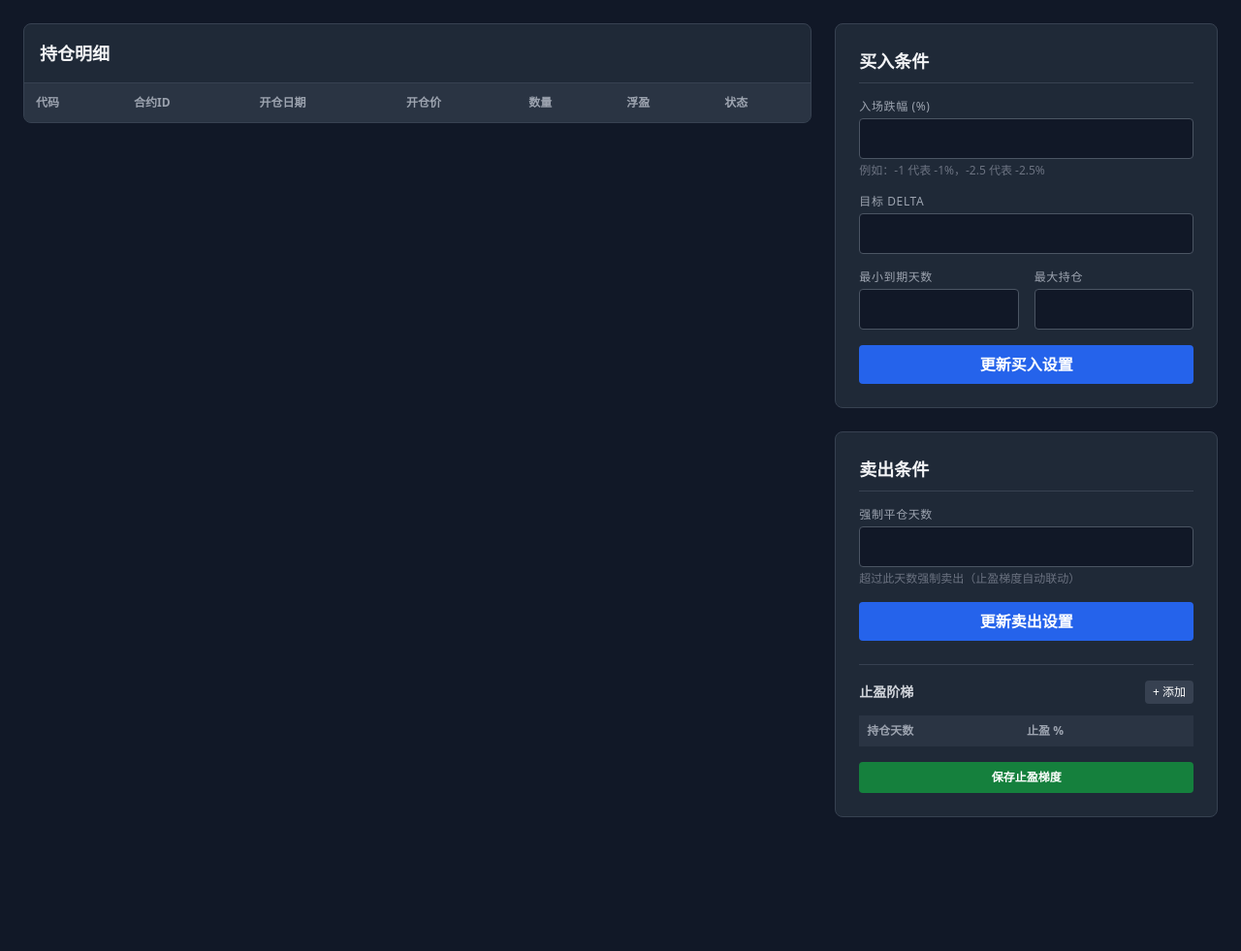
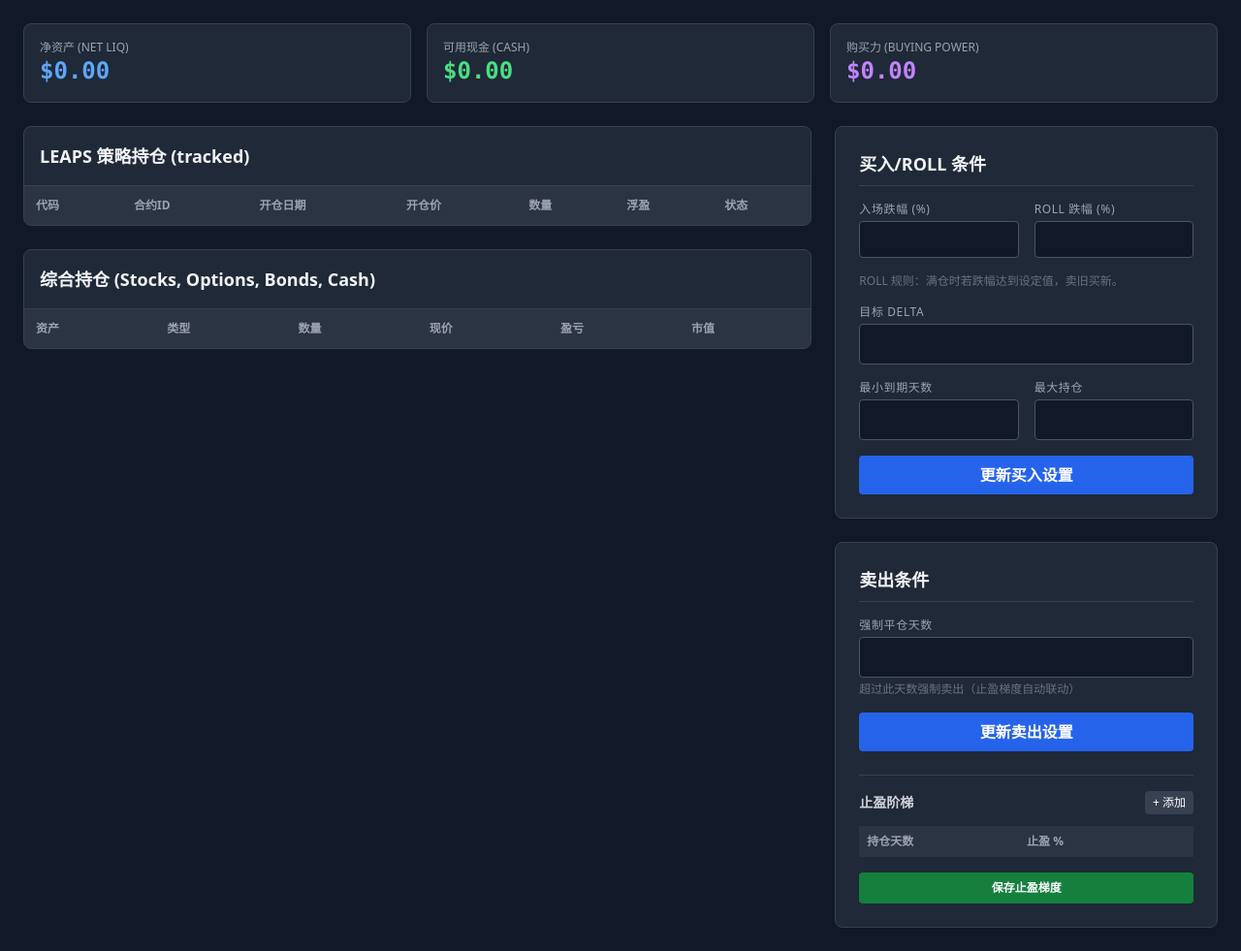
Before and after one commit to larkspur8506/qqq-bot, a Python web app: template web/templates/dashboard.html in a window 1280 px wide. Shown: the part 61-1042 px from the top of the page at 97% size. Before the commit the page ends 904 px from the top, so only its background shows below. Run offline with Jinja, Linux system fonts and the light colour scheme; the template is opened without the code that fills it, so the values that code supplies are empty; some libraries are stand-ins or nearby versions.

Commit message:
feat: add portfolio display and automatic ROLL rule logic

```diff
--- a/persistence.py
+++ b/persistence.py
@@ -74,6 +74,7 @@ class Database:
             'min_expiry_days': ('365', 'int'),
             'max_positions': ('3', 'int'),
             'time_exit_days': ('270', 'int'),
+            'roll_drop_pct': ('-0.05', 'float'),
             'ib_port': ('4004', 'int') # Default port, can be changed via UI
         }
 
--- a/web/server.py
+++ b/web/server.py
@@ -173,10 +173,16 @@ async def api_status():
     if bot_strategy:
         settings = bot_strategy.settings
 
+    # New: Portfolio Data
+    portfolio = None
+    if bot_strategy:
+        portfolio = await bot_strategy.get_all_holdings()
+
     return {
         "connected": connected,
         "positions": positions,
         "settings": settings,
+        "portfolio": portfolio,
         "server_time": datetime.now().strftime("%Y-%m-%d %H:%M:%S")
     }
 
--- a/web/templates/dashboard.html
+++ b/web/templates/dashboard.html
@@ -54,10 +54,39 @@
                 if (data.settings && !document.forms['buy-form'].dataset.filled) {
                     const bf = document.forms['buy-form'];
                     if (bf.entry_drop_pct) bf.entry_drop_pct.value = (data.settings.entry_drop_pct * 100).toFixed(2);
+                    if (bf.roll_drop_pct) bf.roll_drop_pct.value = (data.settings.roll_drop_pct * 100).toFixed(2);
                     if (bf.target_delta) bf.target_delta.value = data.settings.target_delta;
                     if (bf.min_expiry_days) bf.min_expiry_days.value = data.settings.min_expiry_days;
                     if (bf.max_positions) bf.max_positions.value = data.settings.max_positions;
                     bf.dataset.filled = "true";
+                }
+
+                // Fill Account Summary
+                if (data.portfolio && data.portfolio.summary) {
+                    const sum = data.portfolio.summary;
+                    document.getElementById('acc-liq').innerText = '$' + sum.NetLiquidity.toLocaleString(undefined, { minimumFractionDigits: 2 });
+                    document.getElementById('acc-cash').innerText = '$' + sum.TotalCashValue.toLocaleString(undefined, { minimumFractionDigits: 2 });
+                    document.getElementById('acc-bp').innerText = '$' + sum.BuyingPower.toLocaleString(undefined, { minimumFractionDigits: 2 });
+                }
+
+                // Portfolio Table
+                const pbody = document.getElementById('portfolio-body');
+                if (pbody && data.portfolio && data.portfolio.holdings) {
+                    pbody.innerHTML = '';
+                    data.portfolio.holdings.forEach(h => {
+                        const tr = document.createElement('tr');
+                        tr.className = "border-b border-gray-700 text-xs hover:bg-gray-800";
+                        const pnlColor = h.unrealizedPnL >= 0 ? 'text-green-400' : 'text-red-400';
+                        tr.innerHTML = `
+                            <td class="p-2">${h.symbol}</td>
+                            <td class="p-2 font-mono">${h.secType}</td>
+                            <td class="p-2">${h.quantity}</td>
+                            <td class="p-2">$${h.mktPrice.toFixed(2)}</td>
+                            <td class="p-2 font-bold ${pnlColor}">$${h.unrealizedPnL.toFixed(2)}</td>
+                            <td class="p-2 text-gray-400">$${h.mktValue.toLocaleString()}</td>
+                        `;
+                        pbody.appendChild(tr);
+                    });
                 }
 
                 // Fill Sell Settings
@@ -216,6 +245,7 @@
             const form = new FormData(e.target);
             const data = Object.fromEntries(form.entries());
             if (data.entry_drop_pct) data.entry_drop_pct = parseFloat(data.entry_drop_pct) / 100;
+            if (data.roll_drop_pct) data.roll_drop_pct = parseFloat(data.roll_drop_pct) / 100;
             if (data.target_delta) data.target_delta = parseFloat(data.target_delta);
             if (data.min_expiry_days) data.min_expiry_days = parseInt(data.min_expiry_days);
             if (data.max_positions) data.max_positions = parseInt(data.max_positions);
@@ -291,11 +321,27 @@
     </nav>
 
     <div class="container mx-auto p-6 grid grid-cols-1 lg:grid-cols-3 gap-6">
+        <!-- Dashboard Summary Row (Top) -->
+        <div class="lg:col-span-3 grid grid-cols-1 md:grid-cols-3 gap-4">
+            <div class="bg-gray-800 p-4 rounded-lg border border-gray-700">
+                <p class="text-xs text-gray-400 uppercase">净资产 (Net Liq)</p>
+                <h3 id="acc-liq" class="text-2xl font-bold font-mono text-blue-400">$0.00</h3>
+            </div>
+            <div class="bg-gray-800 p-4 rounded-lg border border-gray-700">
+                <p class="text-xs text-gray-400 uppercase">可用现金 (Cash)</p>
+                <h3 id="acc-cash" class="text-2xl font-bold font-mono text-green-400">$0.00</h3>
+            </div>
+            <div class="bg-gray-800 p-4 rounded-lg border border-gray-700">
+                <p class="text-xs text-gray-400 uppercase">购买力 (Buying Power)</p>
+                <h3 id="acc-bp" class="text-2xl font-bold font-mono text-purple-400">$0.00</h3>
+            </div>
+        </div>
+
         <!-- Left Col: Positions -->
         <div class="lg:col-span-2 space-y-6">
             <div class="bg-gray-800 rounded-lg border border-gray-700 overflow-hidden">
                 <div class="p-4 border-b border-gray-700 flex justify-between items-center">
-                    <h2 class="font-bold text-lg">持仓明细</h2>
+                    <h2 class="font-bold text-lg">LEAPS 策略持仓 (tracked)</h2>
                 </div>
                 <div class="overflow-x-auto">
                     <table class="w-full text-left">
@@ -314,20 +360,51 @@
                     </table>
                 </div>
             </div>
+
+            <!-- Comprehensive Portfolio (New) -->
+            <div class="bg-gray-800 rounded-lg border border-gray-700 overflow-hidden">
+                <div class="p-4 border-b border-gray-700">
+                    <h2 class="font-bold text-lg">综合持仓 (Stocks, Options, Bonds, Cash)</h2>
+                </div>
+                <div class="overflow-x-auto max-h-96 overflow-y-auto">
+                    <table class="w-full text-left">
+                        <thead class="bg-gray-700/50 text-gray-400 text-xs uppercase">
+                            <tr>
+                                <th class="p-3">资产</th>
+                                <th class="p-3">类型</th>
+                                <th class="p-3">数量</th>
+                                <th class="p-3">现价</th>
+                                <th class="p-3">盈亏</th>
+                                <th class="p-3">市值</th>
+                            </tr>
+                        </thead>
+                        <tbody id="portfolio-body" class="text-sm"></tbody>
+                    </table>
+                </div>
+            </div>
         </div>
 
         <!-- Right Col: Settings -->
         <div class="space-y-6">
             <!-- Buy Settings -->
             <div class="bg-gray-800 rounded-lg border border-gray-700 p-6">
-                <h2 class="font-bold text-lg mb-4 border-b border-gray-700 pb-2">买入条件</h2>
+                <h2 class="font-bold text-lg mb-4 border-b border-gray-700 pb-2">买入/ROLL 条件</h2>
                 <form id="buy-form" class="space-y-4">
-                    <div>
-                        <label class="block text-xs text-gray-400 uppercase tracking-wider mb-1">入场跌幅 (%)</label>
-                        <input name="entry_drop_pct" type="number" step="0.1" autocomplete="off"
-                            class="w-full bg-gray-900 border border-gray-600 rounded p-2 text-white focus:border-blue-500 focus:outline-none">
-                        <p class="text-xs text-gray-500 mt-1">例如：-1 代表 -1%，-2.5 代表 -2.5%</p>
+                    <div class="grid grid-cols-2 gap-4">
+                        <div>
+                            <label class="block text-xs text-gray-400 uppercase tracking-wider mb-1 text-[10px]">入场跌幅
+                                (%)</label>
+                            <input name="entry_drop_pct" type="number" step="0.1" autocomplete="off"
+                                class="w-full bg-gray-900 border border-gray-600 rounded p-2 text-white text-sm focus:border-blue-500 focus:outline-none">
+                        </div>
+                        <div>
+                            <label class="block text-xs text-gray-400 uppercase tracking-wider mb-1 text-[10px]">ROLL 跌幅
+                                (%)</label>
+                            <input name="roll_drop_pct" type="number" step="0.1" autocomplete="off"
+                                class="w-full bg-gray-900 border border-gray-600 rounded p-2 text-white text-sm focus:border-purple-500 focus:outline-none">
+                        </div>
                     </div>
+                    <p class="text-xs text-gray-500 mt-1">ROLL 规则：满仓时若跌幅达到设定值，卖旧买新。</p>
                     <div>
                         <label class="block text-xs text-gray-400 uppercase tracking-wider mb-1">目标 Delta</label>
                         <input name="target_delta" type="number" step="0.01" autocomplete="off"
```
Also changed, not shown: strategy.py (+120 -1 lines).
